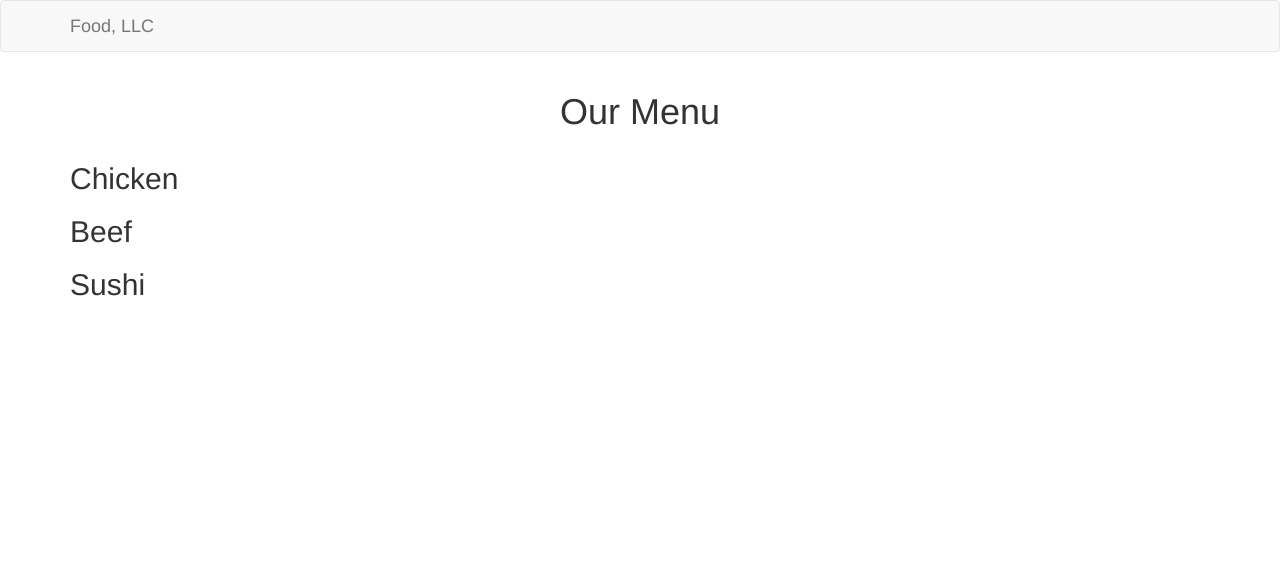
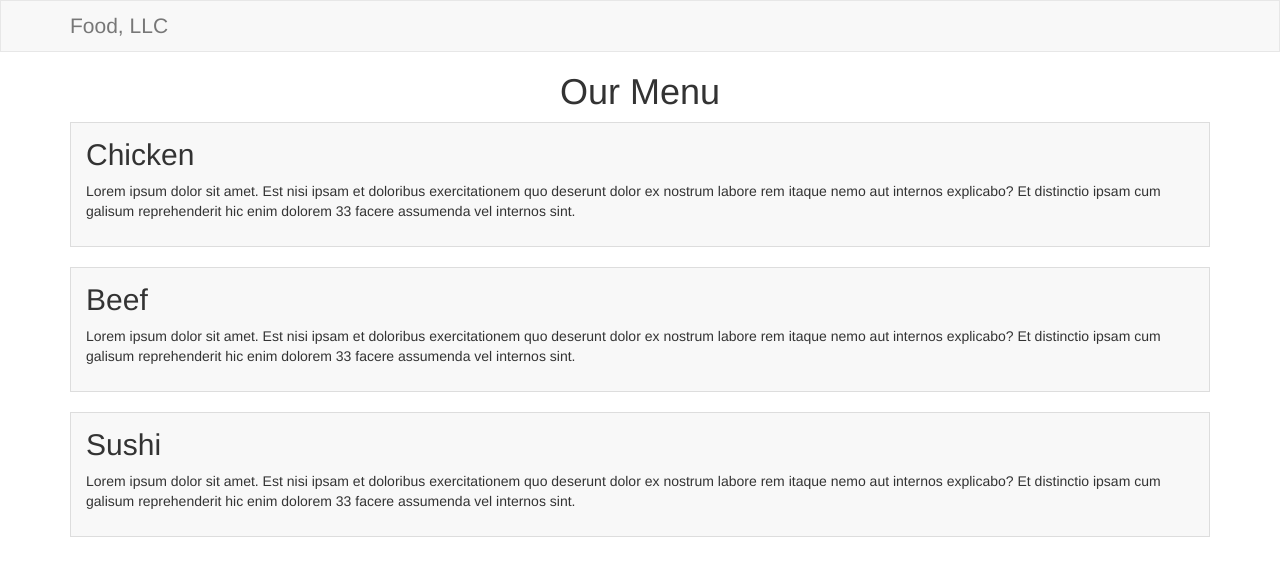
Before and after one commit to drehyag/module3, a plain HTML site: page index.html in a window 1280 px wide. Drawn offline with nearby package versions, Linux system fonts and the light colour scheme.

Commit message:
Update index.html

```diff
--- a/index.html
+++ b/index.html
@@ -5,7 +5,7 @@
     <meta name="viewport" content="width=device-width, initial-scale=1">
     <title>Module 3 Solution - Bootstrap</title>
     <link rel="stylesheet" href="https://maxcdn.bootstrapcdn.com/bootstrap/3.3.7/css/bootstrap.min.css">
-    <link rel="stylesheet" href="css/styles.css">
+    <link rel="stylesheet" href="style.css">
 </head>
 <body>
 
@@ -42,7 +42,7 @@
     <div id="chicken" class="content-section">
         <h2>Chicken</h2>
         <p>
-            <!-- Chicken content goes here -->
+            Lorem ipsum dolor sit amet. Est nisi ipsam et doloribus exercitationem quo deserunt dolor ex nostrum labore rem itaque nemo aut internos explicabo? Et distinctio ipsam cum galisum reprehenderit hic enim dolorem 33 facere assumenda vel internos sint.
         </p>
     </div>
 
@@ -50,7 +50,7 @@
     <div id="beef" class="content-section">
         <h2>Beef</h2>
         <p>
-            <!-- Beef content goes here -->
+            Lorem ipsum dolor sit amet. Est nisi ipsam et doloribus exercitationem quo deserunt dolor ex nostrum labore rem itaque nemo aut internos explicabo? Et distinctio ipsam cum galisum reprehenderit hic enim dolorem 33 facere assumenda vel internos sint.
         </p>
     </div>
 
@@ -58,7 +58,7 @@
     <div id="sushi" class="content-section">
         <h2>Sushi</h2>
         <p>
-            <!-- Sushi content goes here -->
+            Lorem ipsum dolor sit amet. Est nisi ipsam et doloribus exercitationem quo deserunt dolor ex nostrum labore rem itaque nemo aut internos explicabo? Et distinctio ipsam cum galisum reprehenderit hic enim dolorem 33 facere assumenda vel internos sint.
         </p>
     </div>
 </div>
```
